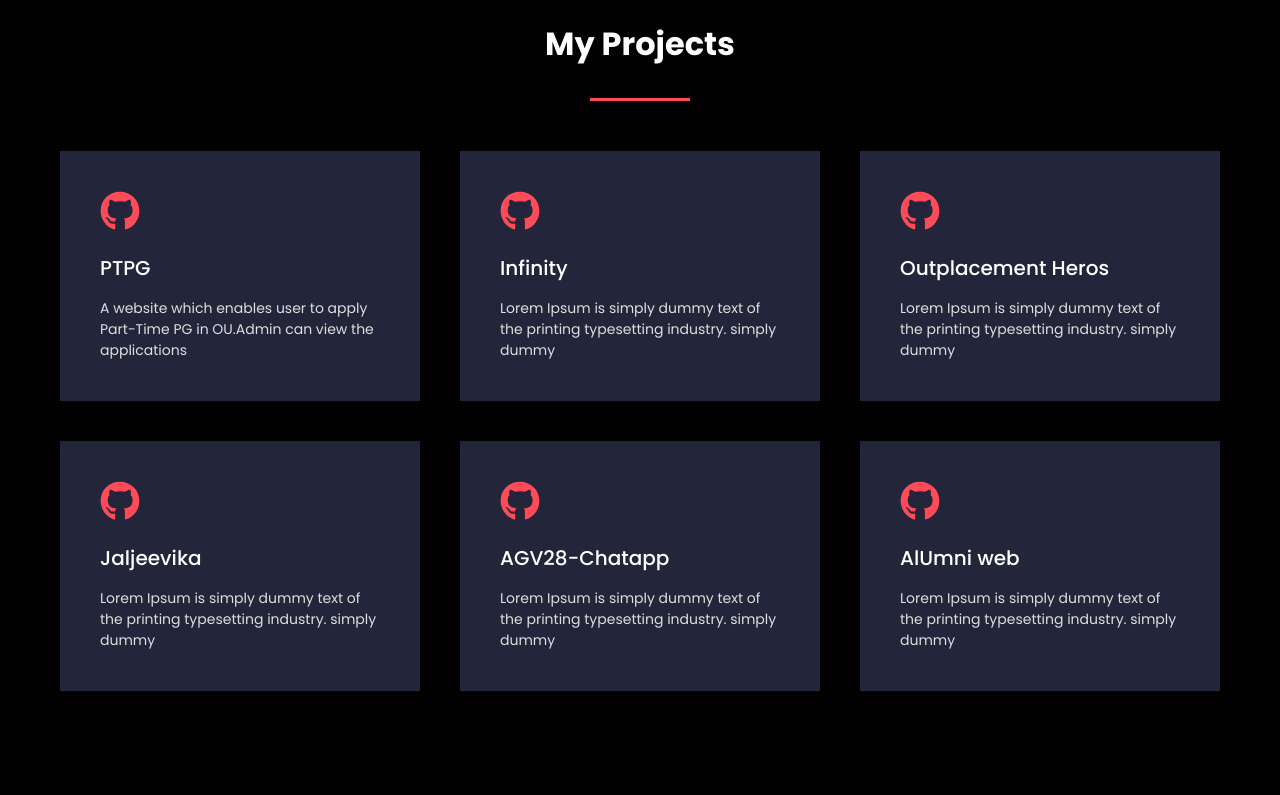
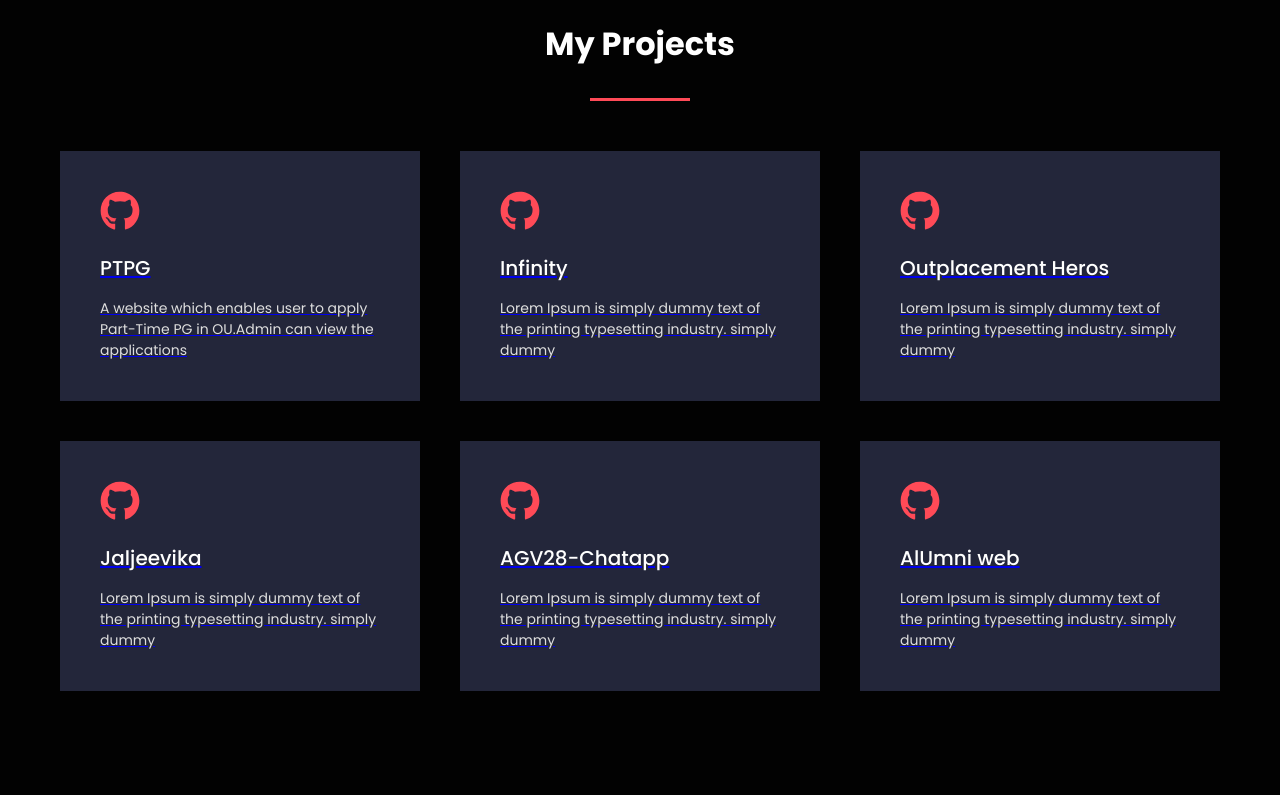
Before and after one commit to globalmonitor/myPortfolio, a React (Create React App) app: page / in a window 1280 px wide. Shown: the part 2285-3080 px from the top of the page. Built offline with nearby package versions, Linux system fonts and the light colour scheme.

Commit message:
added project links

```diff
--- a/src/components/Projects.js
+++ b/src/components/Projects.js
@@ -21,7 +21,8 @@ const Projects = () => {
       heading: "PTPG",
       text:
         "A website which enables user to apply Part-Time PG  in OU.Admin can view the applications",
-    },
+      url:"https://github.com/pavangv28/PTPG"
+      },
     {
       id: 2,
       icon: <FaGithub className="commonIcons" />,
@@ -29,6 +30,7 @@ const Projects = () => {
       text:
         "Lorem Ipsum is simply dummy text of the printing typesetting\
         industry. simply dummy",
+        url:"https://github.com/pavangv28/infinity"
     },
     {
       id: 3,
@@ -37,6 +39,7 @@ const Projects = () => {
       text:
         "Lorem Ipsum is simply dummy text of the printing typesetting\
         industry. simply dummy",
+        url:"https://github.com/pavangv28/OutplacementHeros"
     },
     {
       id: 4,
@@ -45,6 +48,7 @@ const Projects = () => {
       text:
         "Lorem Ipsum is simply dummy text of the printing typesetting\
         industry. simply dummy",
+        url:"https://github.com/pavangv28"
     },
     {
       id: 5,
@@ -53,6 +57,7 @@ const Projects = () => {
       text:
         "Lorem Ipsum is simply dummy text of the printing typesetting\
         industry. simply dummy",
+        url:"https://github.com/pavangv28/AGV28-chatapp"
     },
     {
       id: 6,
@@ -61,6 +66,7 @@ const Projects = () => {
       text:
         "Lorem Ipsum is simply dummy text of the printing typesetting\
         industry. simply dummy",
+        url:"https://github.com/pavangv28/AlumniCSE"
     },
   ]);
   return (
@@ -76,12 +82,12 @@ const Projects = () => {
 
           <div className="row bgMain">
             {state.map((info) => (
-              <div className="col-4 bgMain">
-                <div className="services__box">
+             <div className="col-4 bgMain">
+              <a href={info.url} target="_blank"> <div className="services__box">
                   {info.icon}
                   <div className="services__box-header">{info.heading}</div>
                   <div className="services__box-p">{info.text}</div>
-                </div>
+                </div></a>
               </div>
             ))}
           </div>
```
Also changed, not shown: 1 other file (tests, documents, lock files or other folders).
